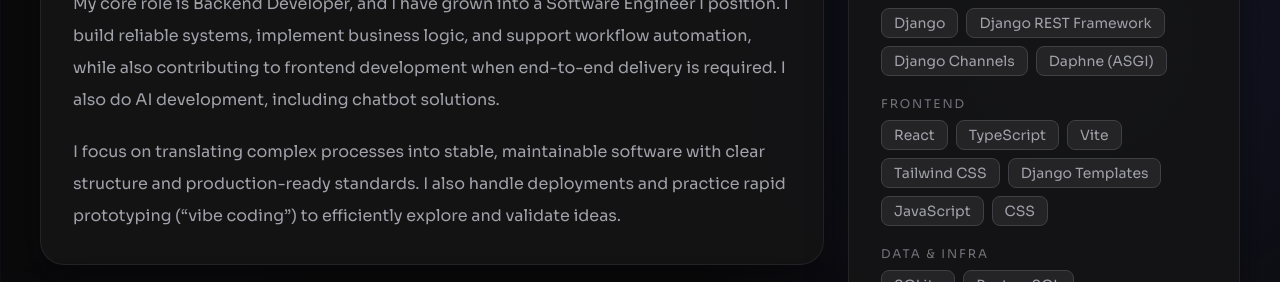
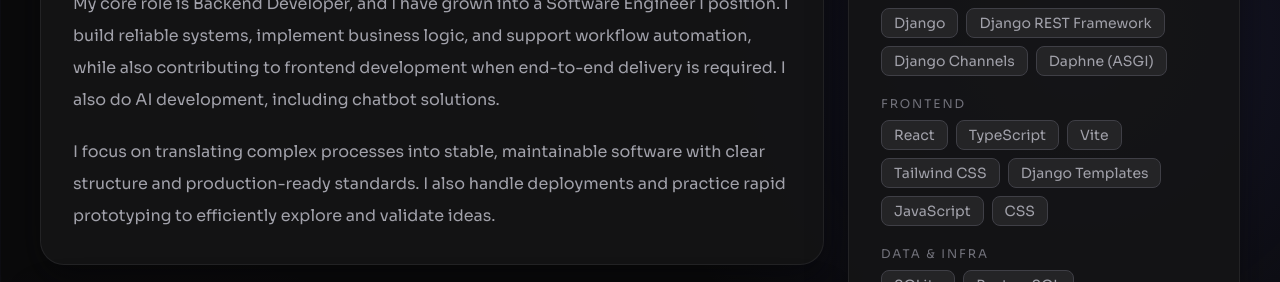
Before and after one commit to MsLovely-dev/lovely-chavez-portfolio, a React (Vite) app: page / in a window 1280 px wide. Shown: the part 840-1122 px from the top of the page. Built offline with nearby package versions, Linux system fonts and the light colour scheme.

Commit message:
fixed info

```diff
--- a/src/App.jsx
+++ b/src/App.jsx
@@ -157,7 +157,7 @@
                 <p className="max-w-4xl text-base leading-8 text-muted">
                   I focus on translating complex processes into stable, maintainable software with clear
                   structure and production-ready standards. I also handle deployments and practice rapid
-                  prototyping (“vibe coding”) to efficiently explore and validate ideas.
+                  prototyping to efficiently explore and validate ideas.
                 </p>
               </article>
 
```
